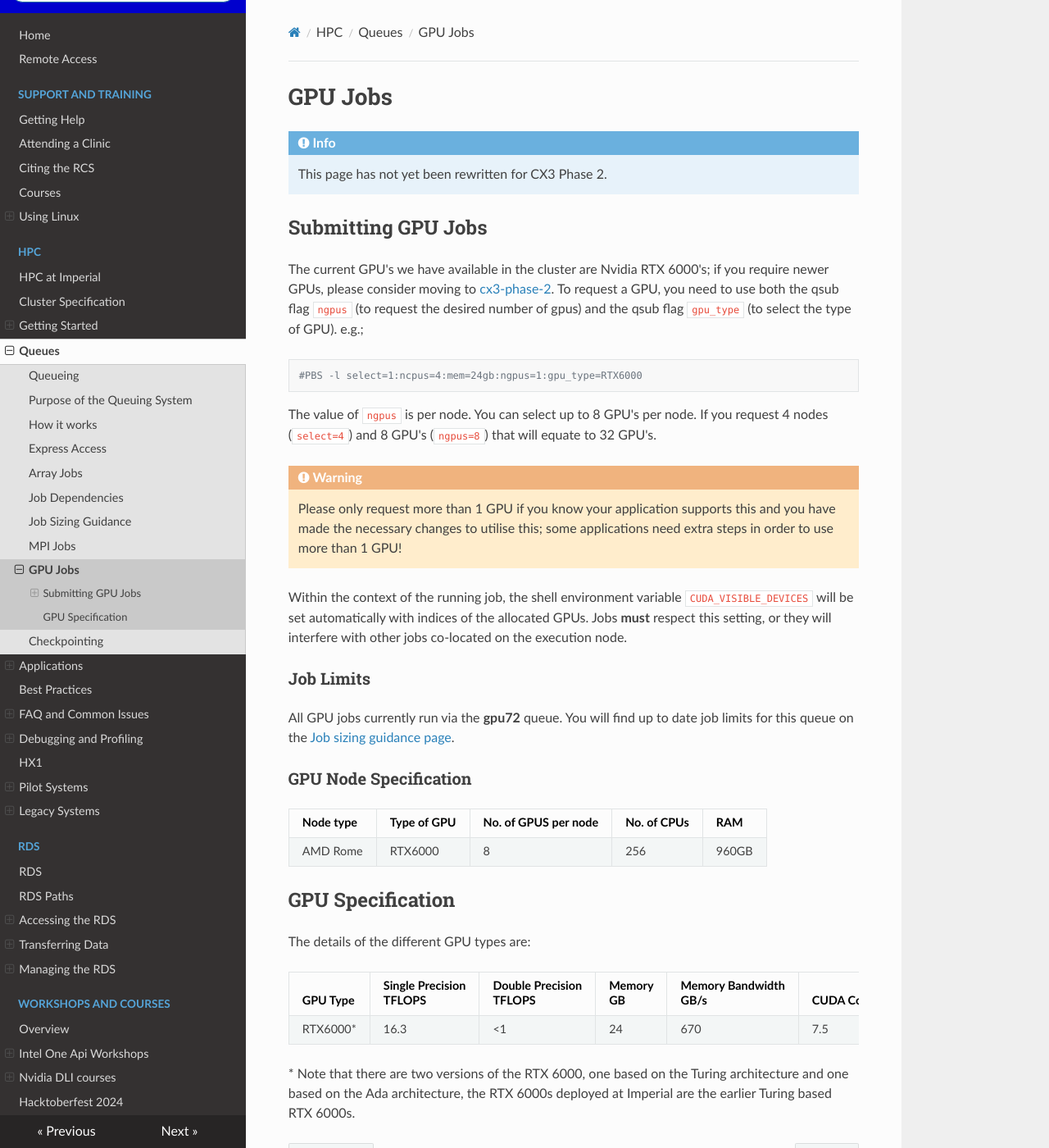
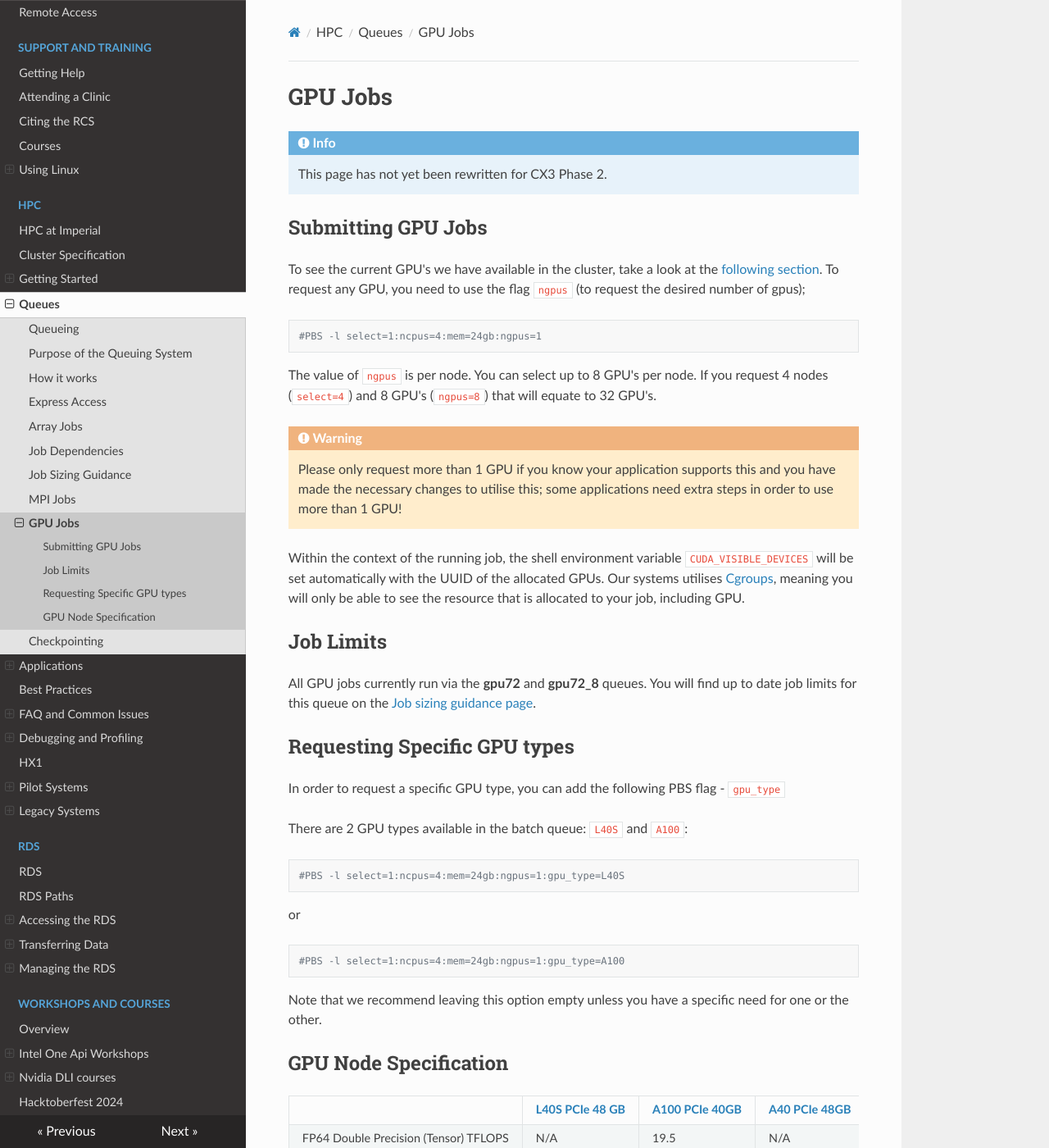
Before and after one commit to ImperialCollegeLondon/icl-rcs-user-guide, an MkDocs documentation site: the page built from docs/hpc/queues/gpu-jobs.md, in a window 1280 px wide and 1400 px high. Shown: the whole window at 82% size. Built offline with MkDocs 1.6.1, drawn with Linux system fonts in a browser that asks for light colours; nearby versions of some CDN libraries; some of the changed text lies outside the part shown.

Commit message:
Updated GPU jobs section for phase 2

````diff
--- a/docs/hpc/queues/gpu-jobs.md
+++ b/docs/hpc/queues/gpu-jobs.md
@@ -5,10 +5,10 @@
     This page has not yet been rewritten for CX3 Phase 2.
 
 ## Submitting GPU Jobs
-The current GPU's we have available in the cluster are Nvidia RTX 6000's; if you require newer GPUs, please consider moving to [cx3-phase-2](../pilot/cx3-phase2.md). To request a GPU, you need to use both the qsub flag `ngpus` (to request the desired number of gpus) and the qsub flag `gpu_type` (to select the type of GPU). e.g.;
+To see the current GPU's we have available in the cluster, take a look at the [following section](#gpu-node-specification). To request any GPU, you need to use the flag `ngpus` (to request the desired number of gpus);
 
 ```bash
-#PBS -l select=1:ncpus=4:mem=24gb:ngpus=1:gpu_type=RTX6000
+#PBS -l select=1:ncpus=4:mem=24gb:ngpus=1
 ```
 
 The value of `ngpus` is per node. You can select up to 8 GPU's per node. If you request 4 nodes (`select=4`) and 8 GPU's (`ngpus=8`) that will equate to 32 GPU's.
@@ -17,22 +17,38 @@ The value of `ngpus` is per node. You can select up to 8 GPU's per node. If you
 
     Please only request more than 1 GPU if you know your application supports this and you have made the necessary changes to utilise this; some applications need extra steps in order to use more than 1 GPU!
 
-Within the context of the running job, the shell environment variable `CUDA_VISIBLE_DEVICES` will be set automatically with indices of the allocated GPUs. Jobs **must** respect this setting, or they will interfere with other jobs co-located on the execution node.
+Within the context of the running job, the shell environment variable `CUDA_VISIBLE_DEVICES` will be set automatically with the UUID of the allocated GPUs. Our systems utilises [Cgroups](https://en.wikipedia.org/wiki/Cgroups), meaning you will only be able to see the resource that is allocated to your job, including GPU.
 
-### Job Limits
-All GPU jobs currently run via the **gpu72** queue. You will find up to date job limits for this queue on the [Job sizing guidance page](./job-sizing-guidance.md).
+## Job Limits
+All GPU jobs currently run via the **gpu72** and **gpu72_8** queues. You will find up to date job limits for this queue on the [Job sizing guidance page](./job-sizing-guidance.md).
 
-### GPU Node Specification
+## Requesting Specific GPU types
+In order to request a specific GPU type, you can add the following PBS flag - `gpu_type`
 
-| Node type | Type of GPU | No. of GPUS per node | No. of CPUs | RAM |
-| --------- | ----------- | -------------------- | ----------- | --- |
-| AMD Rome | RTX6000 | 8 | 256 | 960GB |
+There are 2 GPU types available in the batch queue: `L40S` and `A100`:
+```bash
+#PBS -l select=1:ncpus=4:mem=24gb:ngpus=1:gpu_type=L40S
+```
+or
+```bash
+#PBS -l select=1:ncpus=4:mem=24gb:ngpus=1:gpu_type=A100
+```
+Note that we recommend leaving this option empty unless you have a specific need for one or the other.
 
-## GPU Specification
-The details of the different GPU types are:
+## GPU Node Specification
 
-| GPU Type | Single Precision<br>TFLOPS | Double Precision<br>TFLOPS | Memory<br>GB | Memory Bandwidth<br>GB/s | CUDA Compute Capability | GPU Architecture |
-| -------- | -------------------------- | -------------------------- | ------------ | ------------------------ | ----------------------- | ---------------- |
-| RTX6000* | 16.3 | <1 | 24 | 670 | 7.5 | Turing |
+|  | [L40S PCIe 48 GB](https://resources.nvidia.com/en-us-l40s/l40s-datasheet-28413) | [A100 PCIe 40GB](https://www.nvidia.com/content/dam/en-zz/Solutions/Data-Center/a100/pdf/nvidia-a100-datasheet.pdf) | [A40 PCIe 48GB](https://images.nvidia.com/content/Solutions/data-center/a40/nvidia-a40-datasheet.pdf) | [RTX6000 PCIe 24GB](https://www.nvidia.com/content/dam/en-zz/Solutions/design-visualization/quadro-product-literature/quadro-rtx-6000-us-nvidia-704093-r4-web.pdf) |
+| -------- | -------- | -------- | -------- | -------- |
+| FP64 Double Precision (Tensor) TFLOPS | N/A | 19.5  | N/A | N/A |
+| TF32 Single Precision (Tensor) TFLOPS | 183  | 156  | 74.8 | N/A |
+| FP64 Double Precision TFLOPS | N/A | 9.7  | N/A | <1 |
+| FP32 Single Precision TFLOPS | 91.6 | 19.5 | 37.4 | 16.3 |
+| Memory | 48 GB GDDR6 | 40 GB GDDR6 | 48 GB GDDR6 | 24 GB GDDR6 |
+| Memory Bandwidth GB/s | 864 | 1,555 | 696 | 672 |
+| CUDA Compute Capability | 8.9 | 8.0 | 8.6 | 7.5 |
+| GPU Architecture | Ada Lovelace | Ampere | Ampere | Turing |
+---
+| Available in batch queue | Yes | Yes\* | No | No |
+| Available in [Jupyterhub](https://jupyterhub-11.rcs.ic.ac.uk/) | No | No | Yes | Yes |
 
-\* Note that there are two versions of the RTX 6000, one based on the Turing architecture and one based on the Ada architecture, the RTX 6000s deployed at Imperial are the earlier Turing based RTX 6000s.
+\* Note that there are only a few A100's available in the batch queue, as a result, only request them if you're absolutely sure you need them, otherwise you may be queueing for a long time.
````
Also changed, not shown: docs/hpc/queues/job-sizing-guidance.md (+1 -1 lines).
